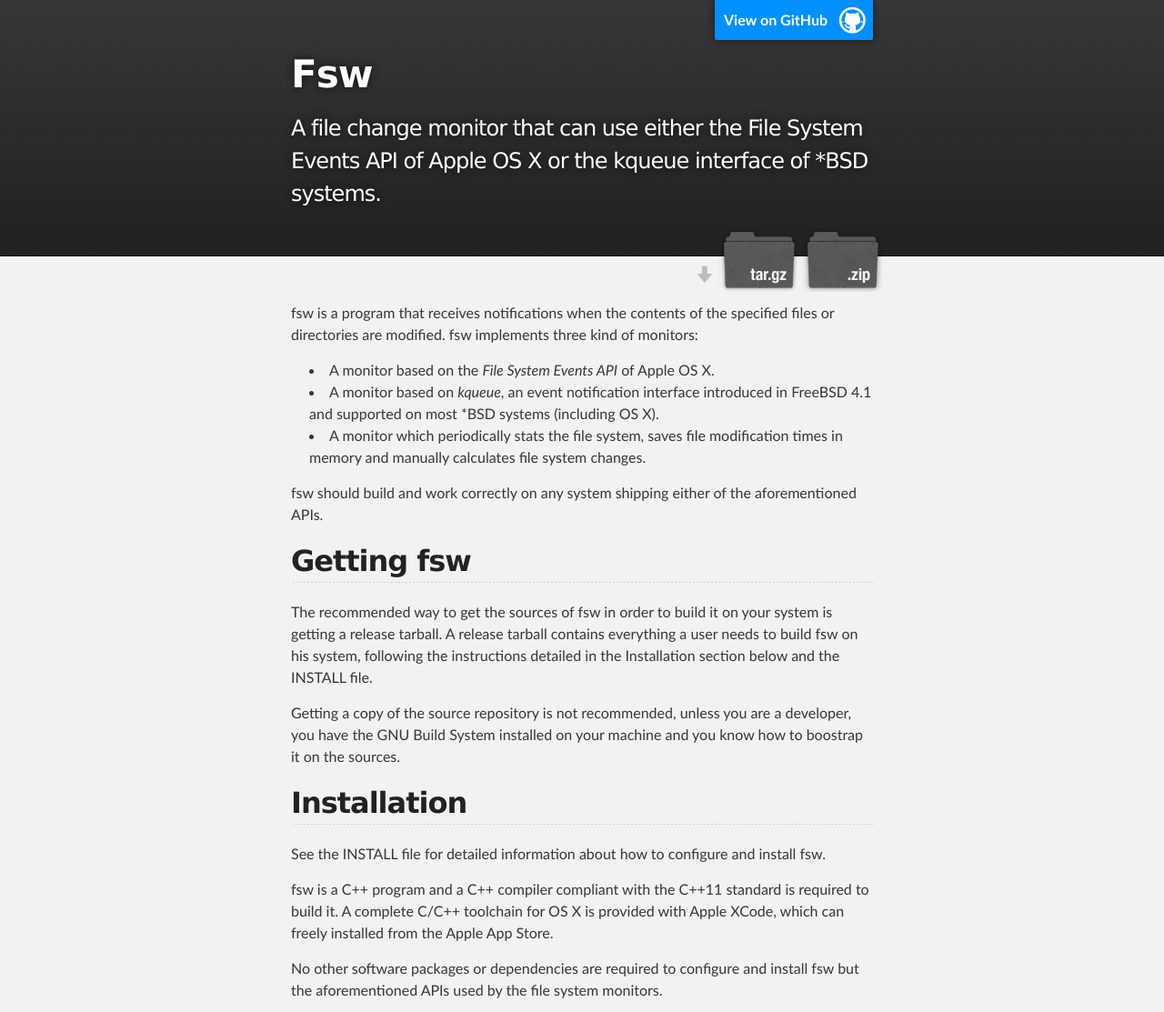
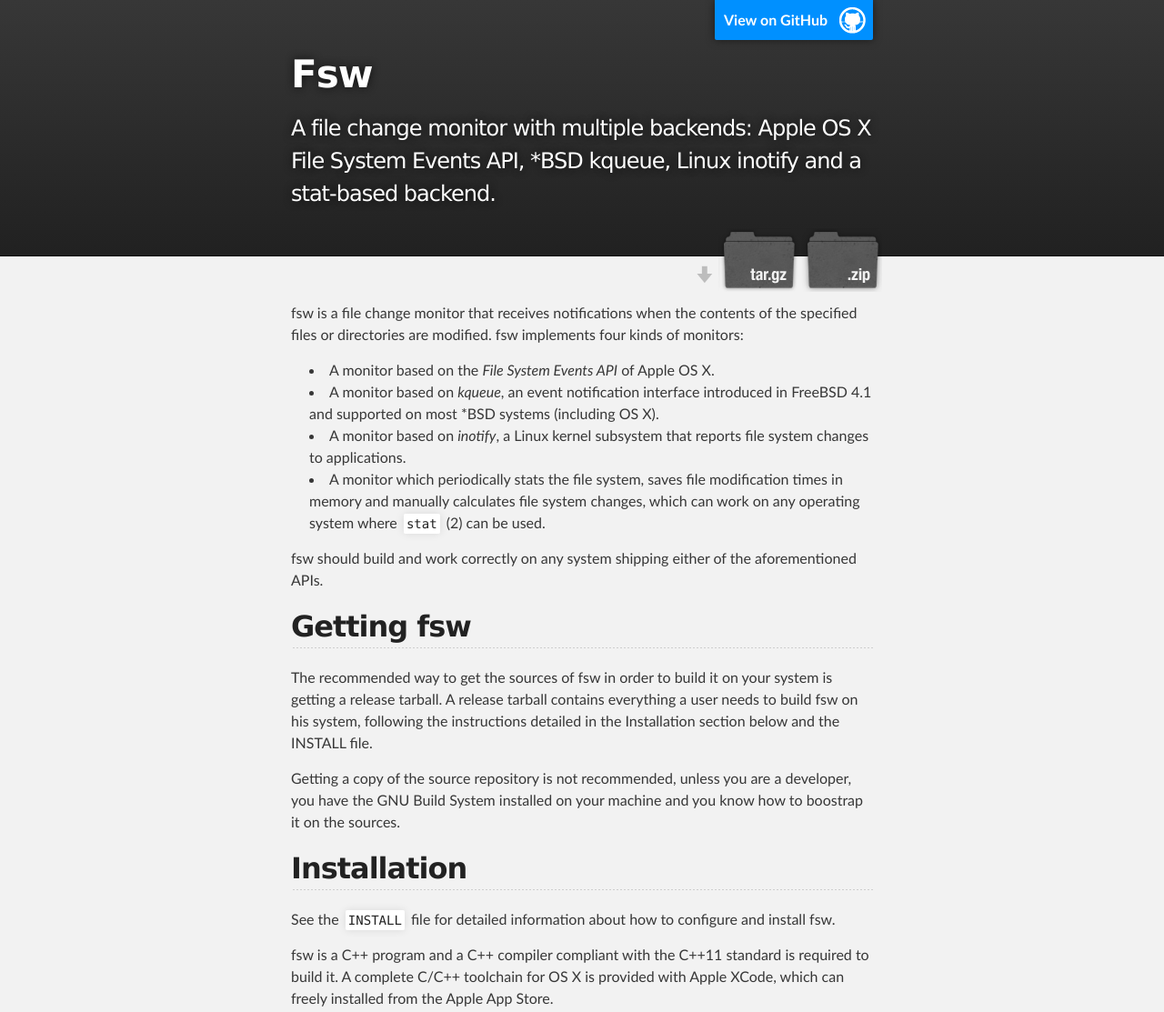
Before and after one commit to emcrisostomo/fsw, a plain HTML site: page index.html in a window 1280 px wide. Shown: the top 1113 px of the page at 91% size. Drawn offline with Linux system fonts and the light colour scheme.

Commit message:
Create gh-pages branch via GitHub

```diff
--- a/index.html
+++ b/index.html
@@ -4,7 +4,7 @@
   <head>
     <meta charset='utf-8' />
     <meta http-equiv="X-UA-Compatible" content="chrome=1" />
-    <meta name="description" content="Fsw : A file change monitor that can use either the File System Events API of Apple OS X or the kqueue interface of *BSD systems." />
+    <meta name="description" content="Fsw : A file change monitor with multiple backends: Apple OS X File System Events API, *BSD kqueue, Linux inotify and a stat-based backend." />
 
     <link rel="stylesheet" type="text/css" media="screen" href="stylesheets/stylesheet.css">
 
@@ -19,7 +19,7 @@
           <a id="forkme_banner" href="https://github.com/emcrisostomo/fsw">View on GitHub</a>
 
           <h1 id="project_title">Fsw</h1>
-          <h2 id="project_tagline">A file change monitor that can use either the File System Events API of Apple OS X or the kqueue interface of *BSD systems.</h2>
+          <h2 id="project_tagline">A file change monitor with multiple backends: Apple OS X File System Events API, *BSD kqueue, Linux inotify and a stat-based backend.</h2>
 
             <section id="downloads">
               <a class="zip_download_link" href="https://github.com/emcrisostomo/fsw/zipball/master">Download this project as a .zip file</a>
@@ -31,14 +31,19 @@
     <!-- MAIN CONTENT -->
     <div id="main_content_wrap" class="outer">
       <section id="main_content" class="inner">
-        <p>fsw is a program that receives notifications when the contents of the specified files or directories are modified.  fsw implements three kind of monitors:</p>
+        <p>fsw is a file change monitor that receives notifications when the contents of
+the specified files or directories are modified.  fsw implements four kinds of
+monitors:</p>
 
 <ul>
 <li>A monitor based on the <em>File System Events API</em> of Apple OS X.</li>
 <li>A monitor based on <em>kqueue</em>, an event notification interface introduced in
 FreeBSD 4.1 and supported on most *BSD systems (including OS X).</li>
+<li>A monitor based on <em>inotify</em>, a Linux kernel subsystem that reports file
+system changes to applications.</li>
 <li>A monitor which periodically stats the file system, saves file modification
-times in memory and manually calculates file system changes.</li>
+times in memory and manually calculates file system changes, which can work
+on any operating system where <code>stat</code> (2) can be used.</li>
 </ul><p>fsw should build and work correctly on any system shipping either of the
 aforementioned APIs.</p>
 
@@ -57,8 +62,8 @@ how to boostrap it on the sources.</p>
 <h2>
 <a name="installation" class="anchor" href="#installation"><span class="octicon octicon-link"></span></a>Installation</h2>
 
-<p>See the INSTALL file for detailed information about how to configure and install
-fsw.</p>
+<p>See the <code>INSTALL</code> file for detailed information about how to configure and
+install fsw.</p>
 
 <p>fsw is a C++ program and a C++ compiler compliant with the C++11 standard is
 required to build it.  A complete C/C++ toolchain for OS X is provided with
```
Also changed, not shown: params.json (+1 -1 lines).
